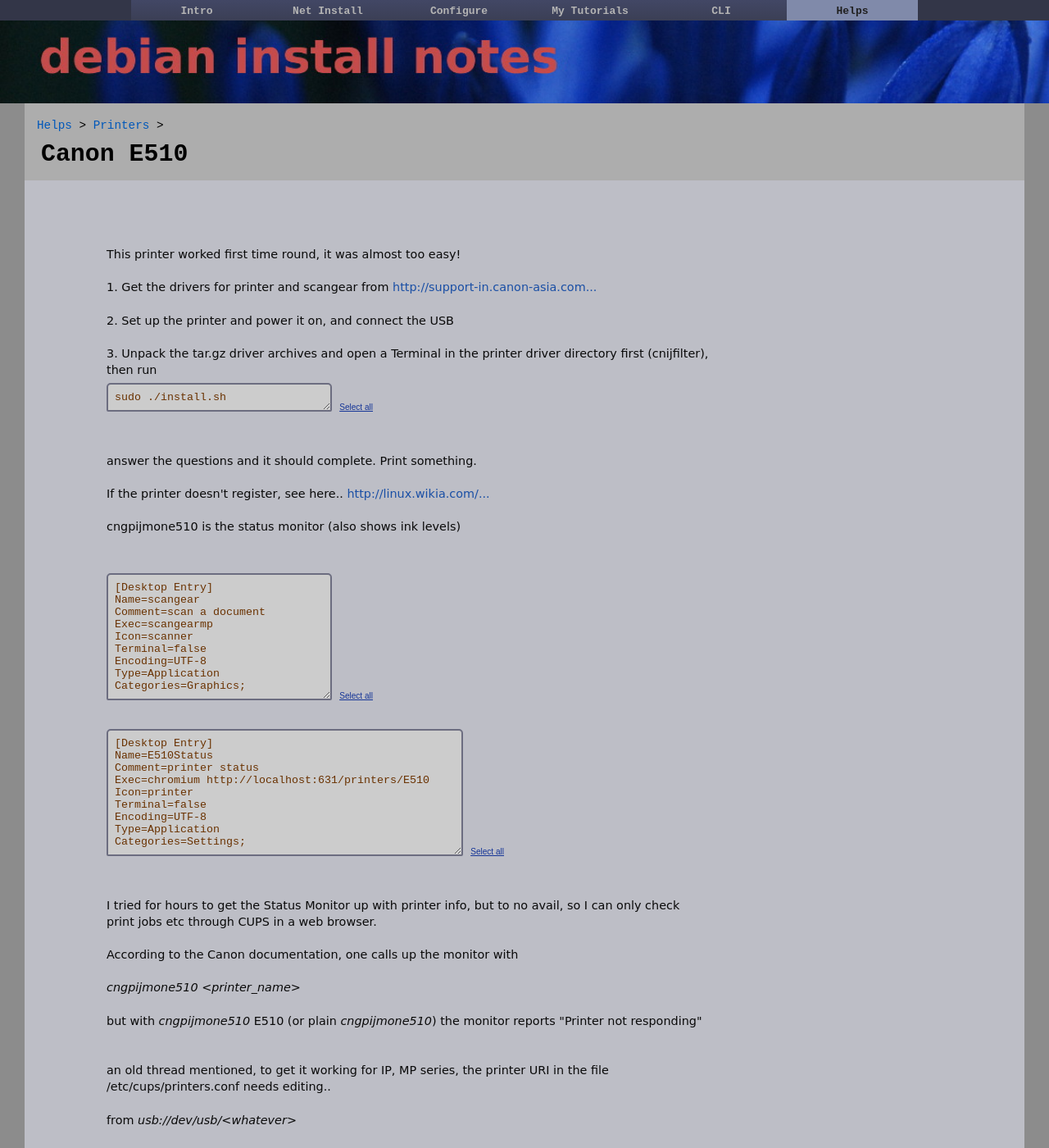
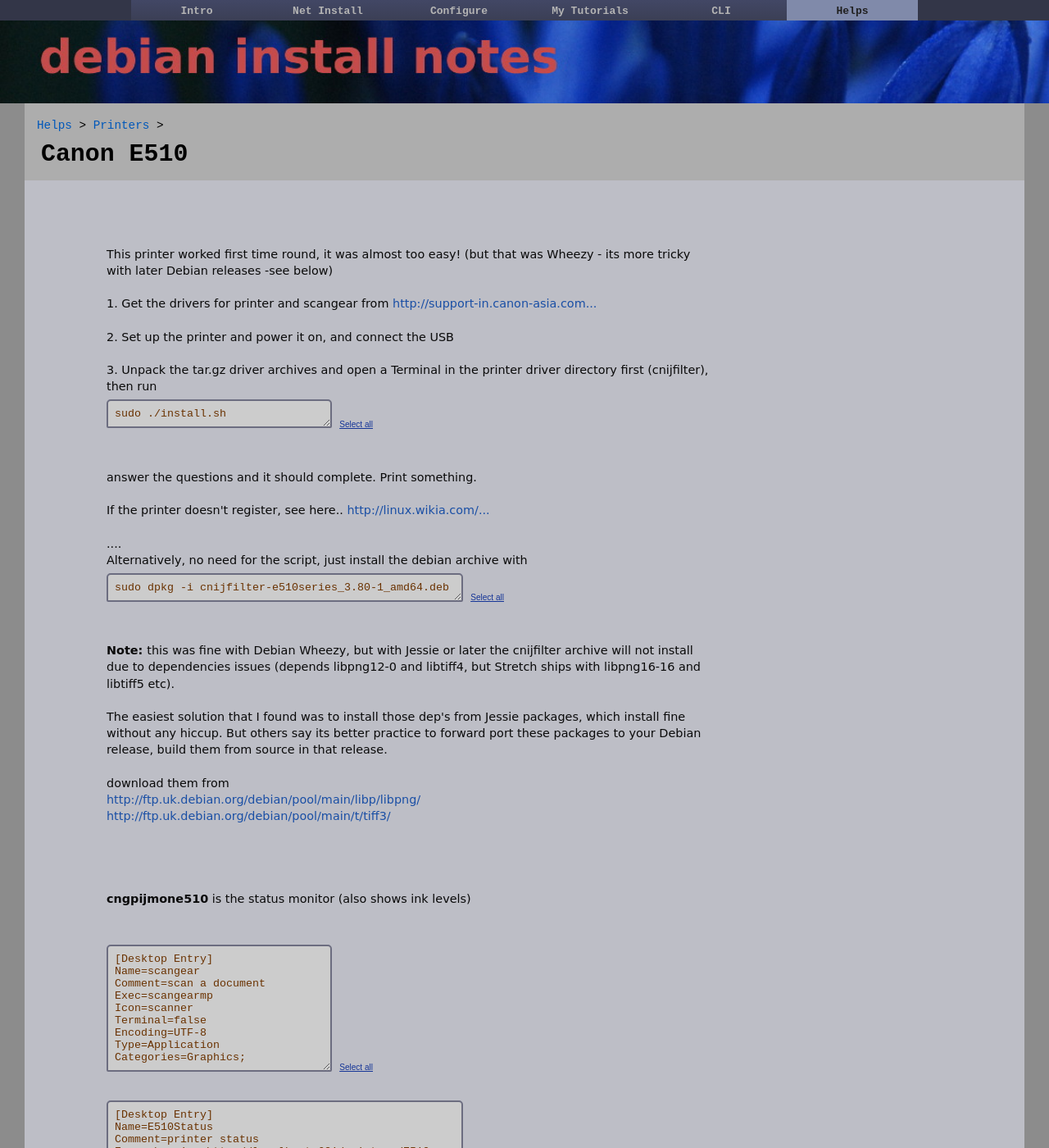
Before and after one commit to dquinton/debian-install, a Jekyll site: the page built from helps/13-3-canon-e510.html, in a window 1280 px wide and 1400 px high. Shown: the whole window at 82% size. Built offline with Jekyll 4.4.1, drawn with Linux system fonts in a browser that asks for light colours.

Commit message:
e510 dependencies note

```diff
--- a/helps/13-3-canon-e510.html
+++ b/helps/13-3-canon-e510.html
@@ -9,7 +9,7 @@
 
 <div class="cont">
 
-This printer worked first time round, it was almost too easy!
+This printer worked first time round, it was almost too easy! (but that was Wheezy - its more tricky with later Debian releases -see below)
 <br><br>
 
 1. Get the drivers for printer and scangear from <a href="http://support-in.canon-asia.com/P/search?model=PIXMA+E510&amp;menu=download&amp;filter=0&amp;tagname=g_os&amp;g_os=Linux" rel="noreferrer">http://support-in.canon-asia.com...</a>
@@ -34,7 +34,27 @@
 If the printer doesn't register, see here.. <a href="http://linux.wikia.com/wiki/Getting_Canon_PIXMA_to_work_on_Linux" rel="noreferrer">http://linux.wikia.com/...</a>
 <br><br>
 
-cngpijmone510 is the status monitor (also shows ink levels)
+....<br>
+Alternatively, no need for the script, just install the debian archive with
+<br>
+<form>
+<textarea name="T" id="cmd" rows="1" cols="50">
+sudo dpkg -i cnijfilter-e510series_3.80-1_amd64.deb</textarea>
+&nbsp;<input type="button" class="submitLink" value="Select all" onClick="javascript:this.form.T.focus();this.form.T.select();">
+</form>
+<br><br>
+
+<b>Note: </b>this was fine with Debian Wheezy, but with Jessie or later the cnijfilter archive will not install due to dependencies issues (depends libpng12-0 and libtiff4, but Stretch ships with libpng16-16 and libtiff5 etc).
+<br><br>
+The easiest solution that I found was to install those dep's from Jessie packages, which install fine without any hiccup.  But others say its better practice to forward port these packages to your Debian release, build them from source in that release.
+<br><br>
+download them from <br>
+<a href="http://ftp.uk.debian.org/debian/pool/main/libp/libpng/">http://ftp.uk.debian.org/debian/pool/main/libp/libpng/</a><br>
+<a href="http://ftp.uk.debian.org/debian/pool/main/t/tiff3/">http://ftp.uk.debian.org/debian/pool/main/t/tiff3/</a>
+<br><br><br>
+<br><br>
+
+<b>cngpijmone510</b> is the status monitor (also shows ink levels)
 <br><br>
 
 <br>
--- a/netinstall/step4.html
+++ b/netinstall/step4.html
@@ -132,6 +132,8 @@
 </ul></div>
 <br>
 I think it is top of the pack
+<br><br>
+(If you don't have chromium installed, some video sites may not play e.g Vimeo - get the lib from a Ubuntu package, see <a href="https://gist.github.com/ruario/bec42d156d30affef655">here</a>)
 
 <br>
 <br><br>
--- a/tutorial/14-cloud-syncing.html
+++ b/tutorial/14-cloud-syncing.html
@@ -160,7 +160,8 @@
 <li>exclusions can be set by file name wild cards, or max size limit
 <li>sync does not follow sym links!
 </ul></div>
-
+<br>
+note: if you are syncing an external drive, and you detach it when its done, the app notices its removal and it will be unchecked for syncing.  To allow mega to sync the same drive again, go to Cog > Settings > Syncs and check the box by the drive you want to sync.
 <br><br><br><br>
 </div>
 </div>
```
